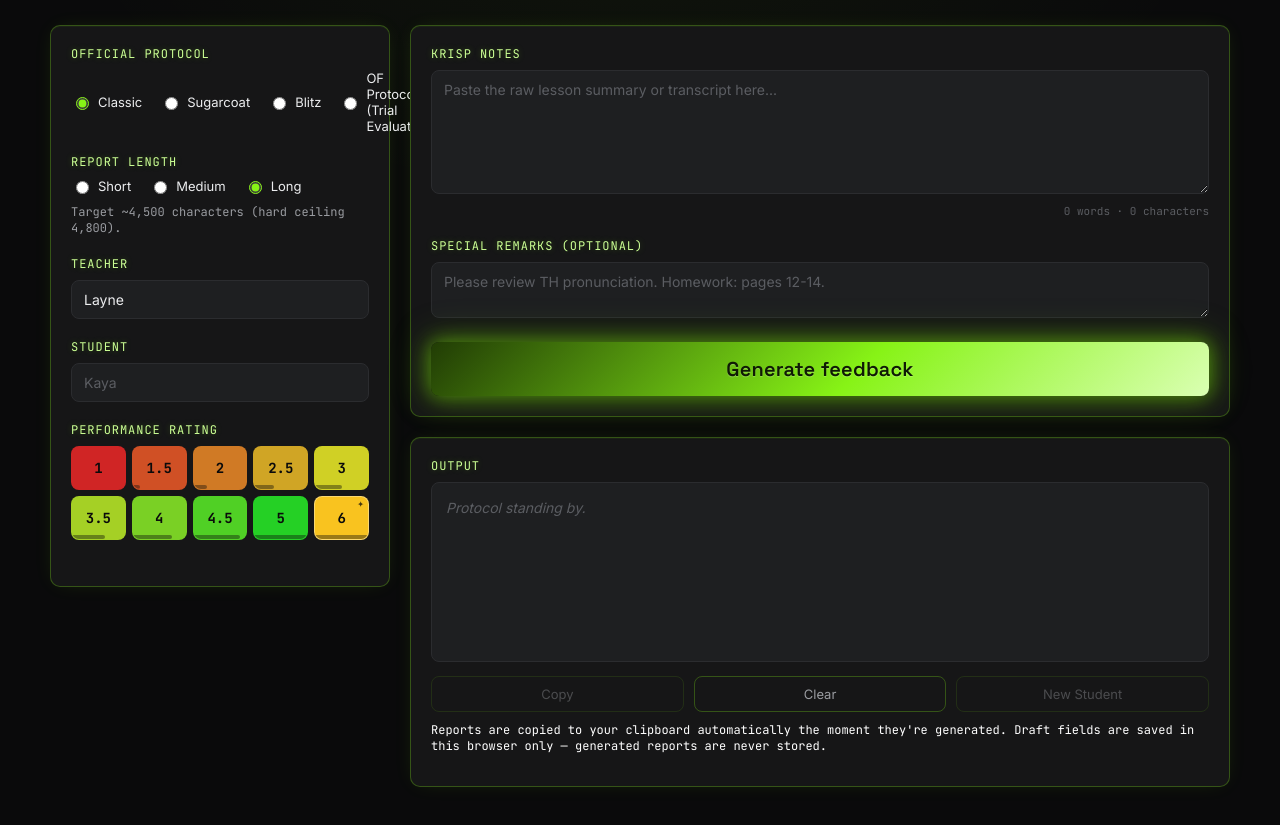
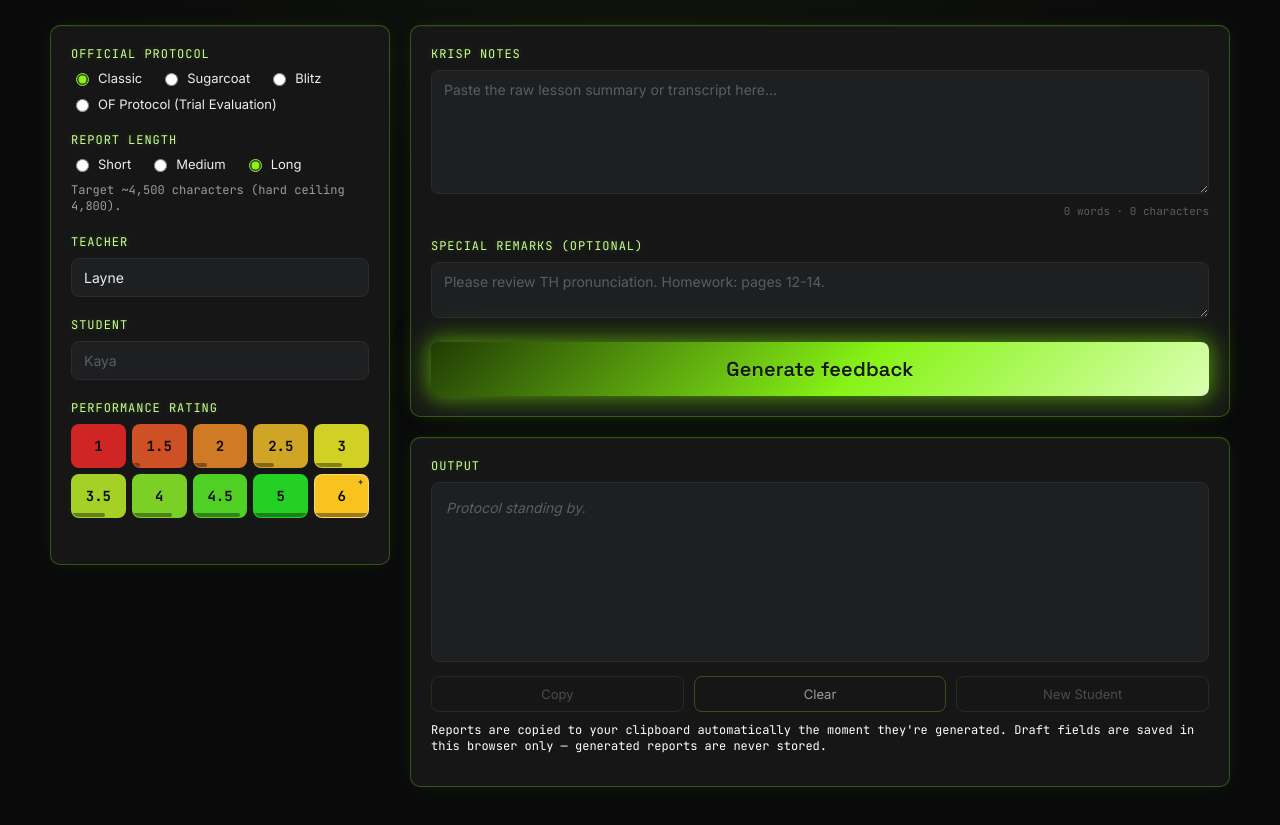
Before and after one commit to thembones90-sudo/KIDBUSTER, a website: page index.html in a window 1280 px wide. Shown: the part 117-942 px from the top of the page. Drawn offline with Linux system fonts and the light colour scheme.

Commit message:
Add files via upload

```diff
--- a/index.html
+++ b/index.html
@@ -256,7 +256,8 @@ label.field-label{
 .field:last-child{margin-bottom:0;}
 .protocol-select{
   display:flex;
-  gap:18px;
+  flex-wrap:wrap;
+  gap:10px 18px;
   font-family:var(--font-body);
   font-size:13px;
   color:var(--text);
```
